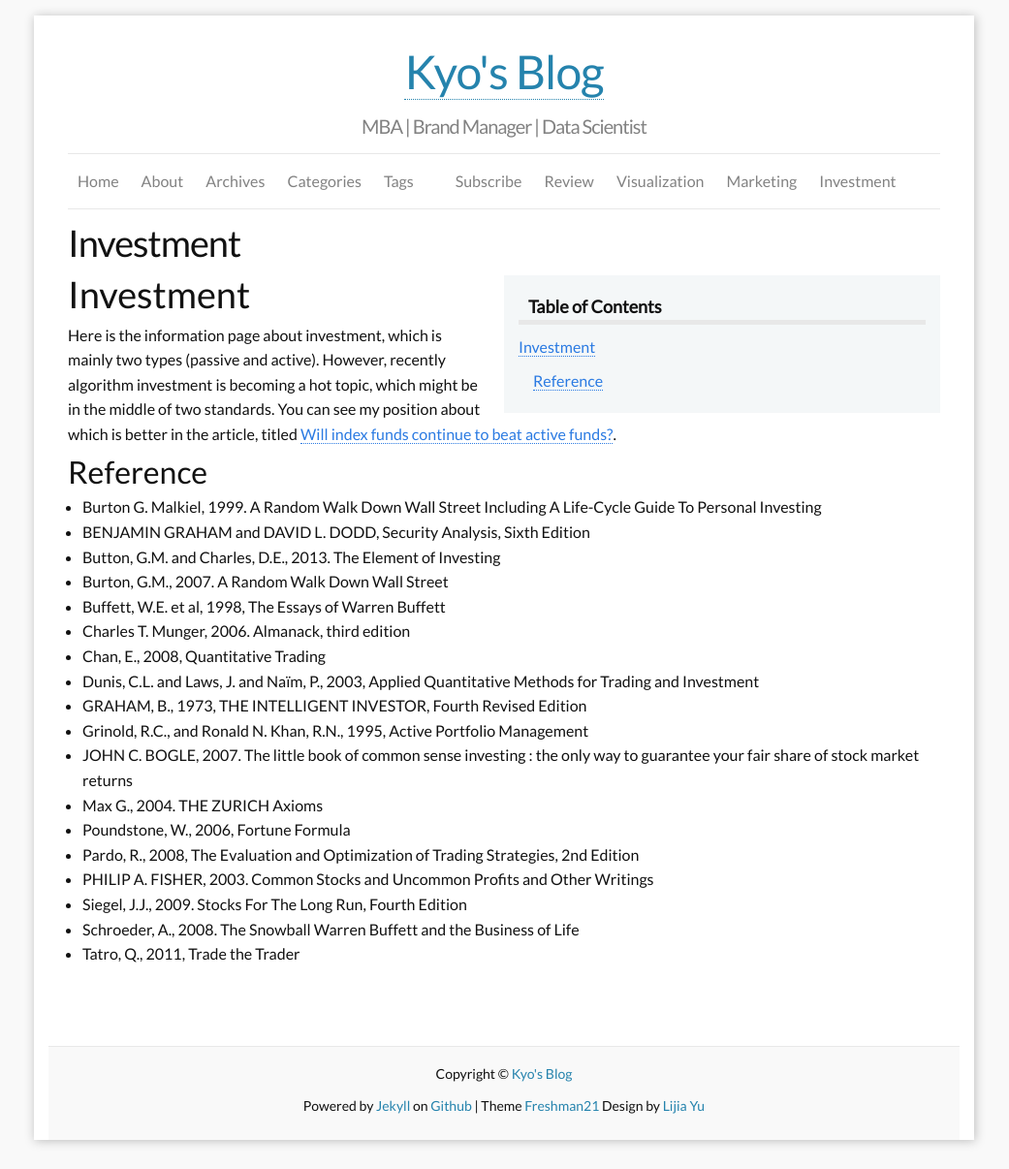
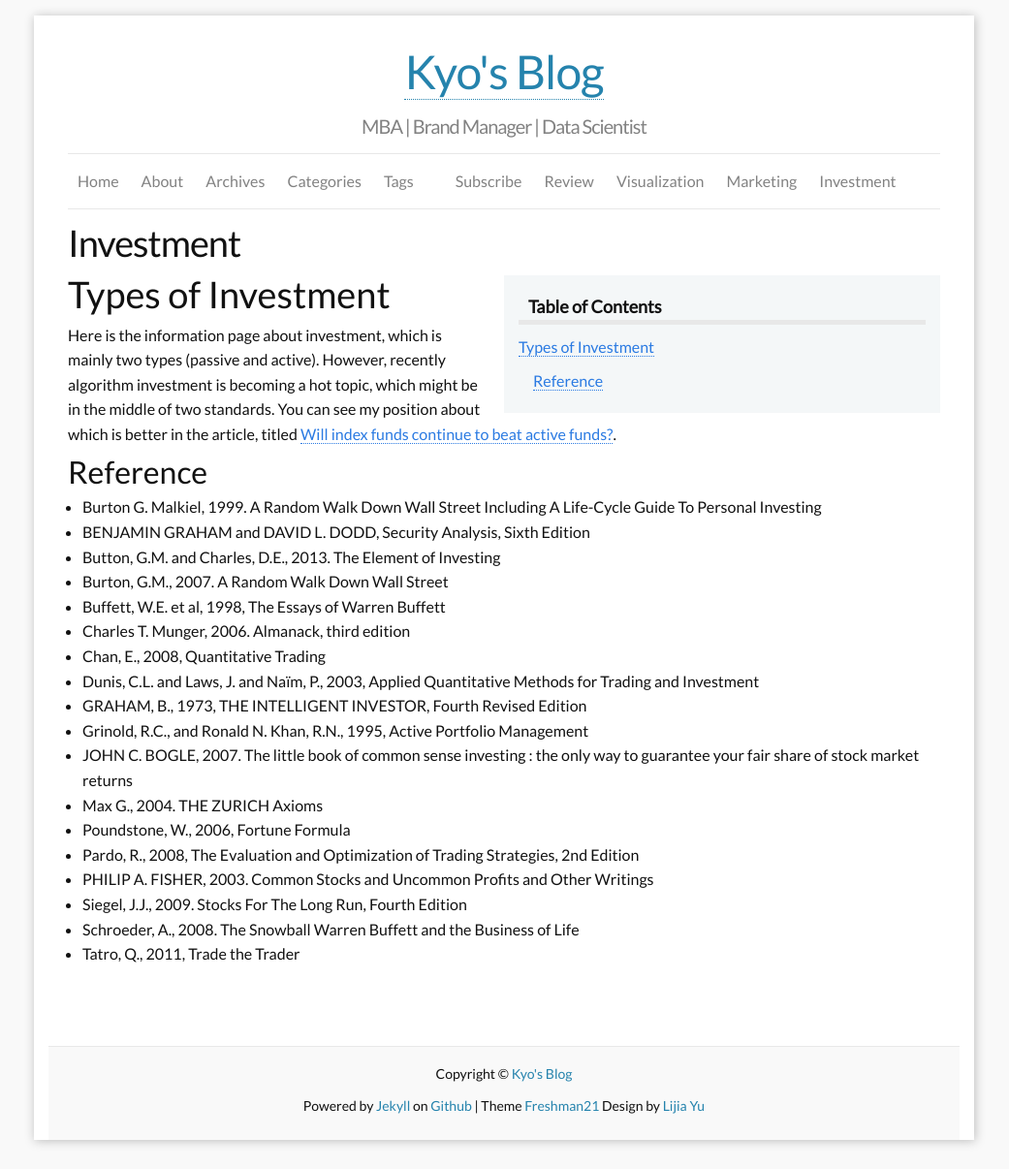
Before and after one commit to kyo1988/Kyo.github.io, a Jekyll site: the page built from j_investment.md, in a window 1280 px wide, cut to the strip 104-1310 px from the top of the page. Shown: the whole strip at 97% size, without its empty margins (120-1161 px from the left). Built offline with Jekyll 4.4.1, drawn with Linux system fonts in a browser that asks for light colours; comment, search, counter and statistics services are not loaded.

Commit message:
mod invest

```diff
--- a/j_investment.md
+++ b/j_investment.md
@@ -8,7 +8,7 @@
 * Table of Contents
 {:toc}
 
-# Investment
+# Types of Investment
 
 Here is the information page about investment, which is mainly two types (passive and active). However, recently algorithm investment is becoming a hot topic, which might be in the middle of two standards. You can see my position about which is better in the article, titled [Will index funds continue to beat active funds?](https://kyo1988.github.io/Kyo.github.io/business/finance/2021/05/25/will-index-funds-continue-to-beat-active-funds.html).
 
```
